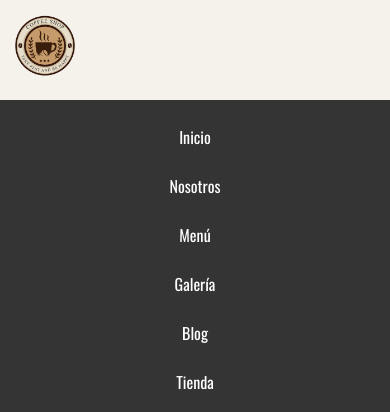
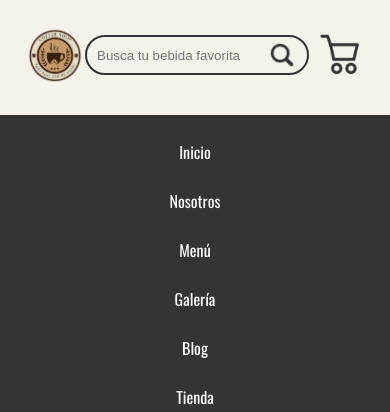
Before and after one commit to JairoH2/coffee-shop, a plain HTML site: page index.html in a window 390 px wide. Shown: the top 412 px of the page. Drawn offline with nearby package versions, Linux system fonts and the light colour scheme.

Commit message:
feat(): add search mobile version

```diff
--- a/app.css
+++ b/app.css
@@ -112,9 +112,55 @@ li{
     min-width: 25px;
 }
 
+/*Menú Mobile*/
+
+.nav-mobile{
+    display: none;
+    margin: 25px 25px 0 25px;
+    grid-template-columns: 1fr 4fr 1fr;
+    align-items: center;
+}
+
+.nav-mobile__search{
+    display: flex;
+    align-items: center;
+    border: 2px solid var(--color-principal);
+    border-radius: 40px;
+    height: 40px;
+    padding: 10px;
+}
+
+.nav-mobile__search img{
+    width: 30px;
+}
+
+.nav-mobile__search input{
+    width: 100%;
+    border: none;
+    background-color: transparent;
+    outline: none;
+}
+
+.nav-mobile__shop img{
+    width: 50px;
+}
+
+.nav__logo-mobile{
+    display: flex;
+    justify-content: flex-start;
+}
+
+.nav-mobile__shop{
+    display: flex;
+    justify-content: flex-end;
+}
 
 /*Responsive*/
 @media screen and (max-width: 768px) {
+    .nav-mobile{
+        display: grid;
+    }
+
     .nav{
         display: flex;
         flex-direction: column;
@@ -146,6 +192,10 @@ li{
         padding-bottom: 25px;
     }
 
+    .nav__second-list li:nth-child(3){
+        display: none;
+    }
+
     .nav__first-list::after,
     .nav__second-list::before{
         display: none;
@@ -157,8 +207,7 @@ li{
 
     .nav__logo-mobile{
         display: block;
-        width: 70px;
-        position: relative;
+        width: 60px;
         top: 10px;
         left: 10px;
     }
--- a/index.html
+++ b/index.html
@@ -12,8 +12,17 @@
 <body>
     <!-- Menú -->
     <header class="header">
-        <div class="nav__logo nav__logo-mobile">
-            <img src="./assets/images/logo-3.png" alt="Imagen Logo">
+        <div class="nav-mobile">
+            <div class="nav__logo-mobile">
+                <img src="./assets/images/logo-3.png" alt="Imagen Logo">
+            </div>
+            <div class="nav-mobile__search">
+                <input type="text" placeholder="Busca tu bebida favorita">
+                <img src="./assets/icons/search-2.png" alt="Icono búsqueda">
+            </div>
+            <div class="nav-mobile__shop">
+                <img src="./assets/icons/shop-2.png" alt="Icono Carrito">
+            </div>
         </div>
         <nav class="nav container">
             <ul class="nav__first-list">
```
Also changed, not shown: assets/icons/search-2.png (added), assets/icons/shop-2.png (added).
